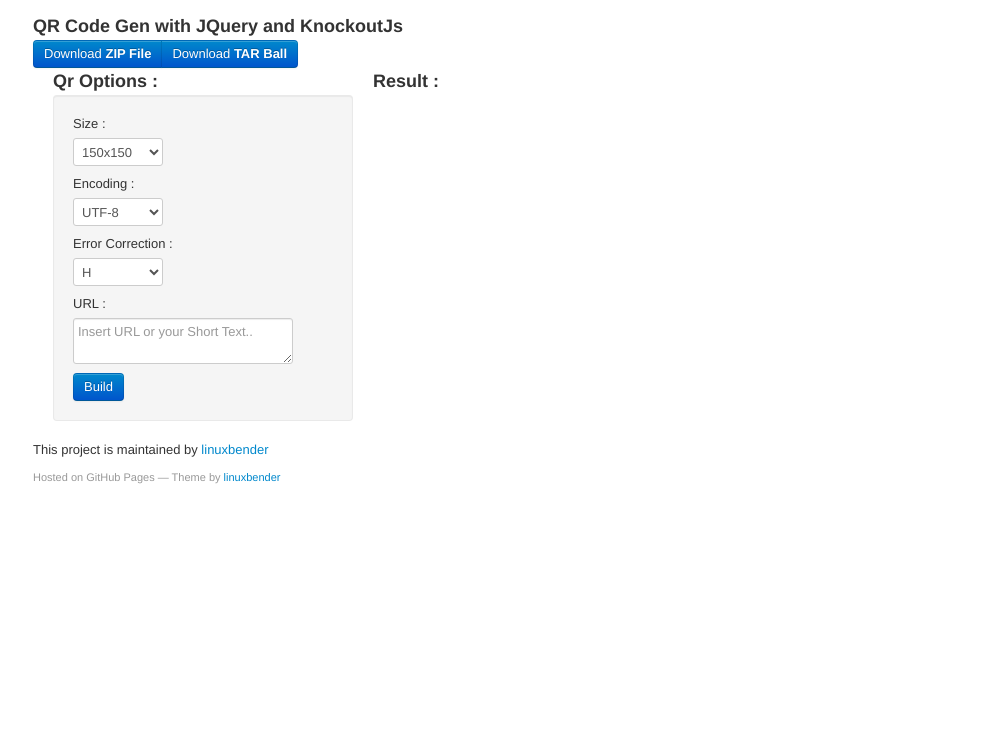
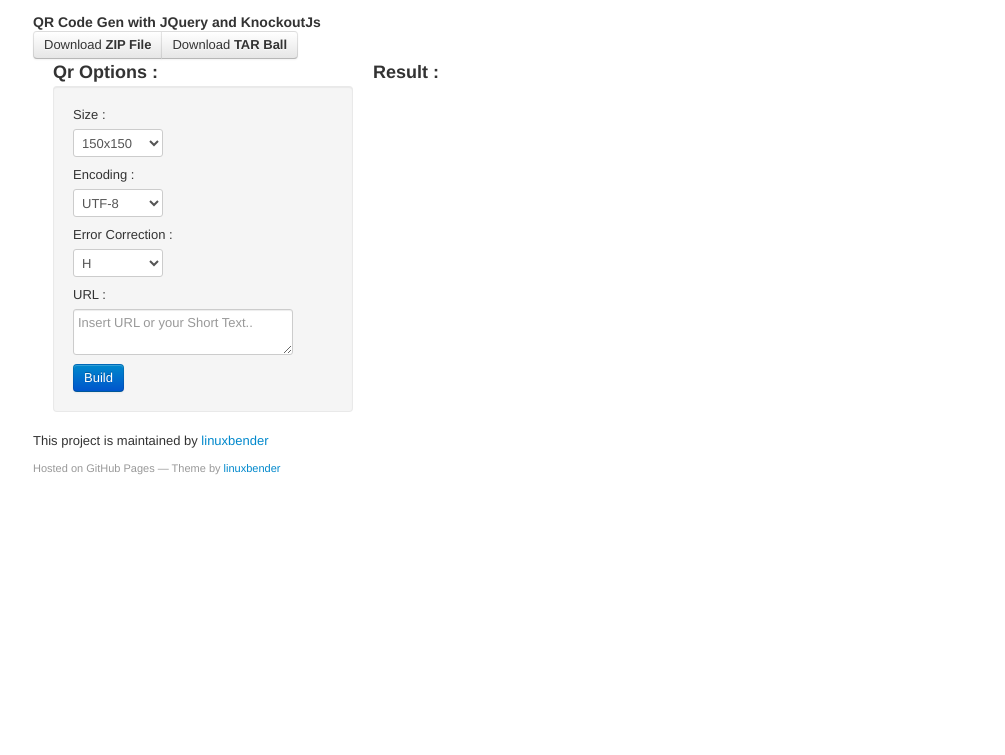
Before and after one commit to linuxbender/qrcode, a plain HTML site: page index.html in a window 1280 px wide. Shown: the part 45-800 px from the top of the page, without its empty margins (137-1142 px from the left). Drawn offline with Linux system fonts and the light colour scheme.

Commit message:
index - layout adjustments

```diff
--- a/index.html
+++ b/index.html
@@ -33,10 +33,10 @@
 	    </header>
 		<section class="row-fluid">
 			<header class="span12">
-                <h3>QR Code Gen with JQuery and KnockoutJs</h3>
+			    <h4>QR Code Gen with JQuery and KnockoutJs</h4>
                 <div class="btn-group">
-                  <a href="https://github.com/linuxbender/qrcode/zipball/master" class="btn btn-primary" >Download <strong>ZIP File</strong></a>
-                  <a href="https://github.com/linuxbender/qrcode/tarball/master" class="btn btn-primary" >Download <strong>TAR Ball</strong></a>
+                  <a href="https://github.com/linuxbender/qrcode/zipball/master" class="btn" >Download <strong>ZIP File</strong></a>
+                  <a href="https://github.com/linuxbender/qrcode/tarball/master" class="btn" >Download <strong>TAR Ball</strong></a>
                 </div>
 			</header>
 			<section class="span4">
```
